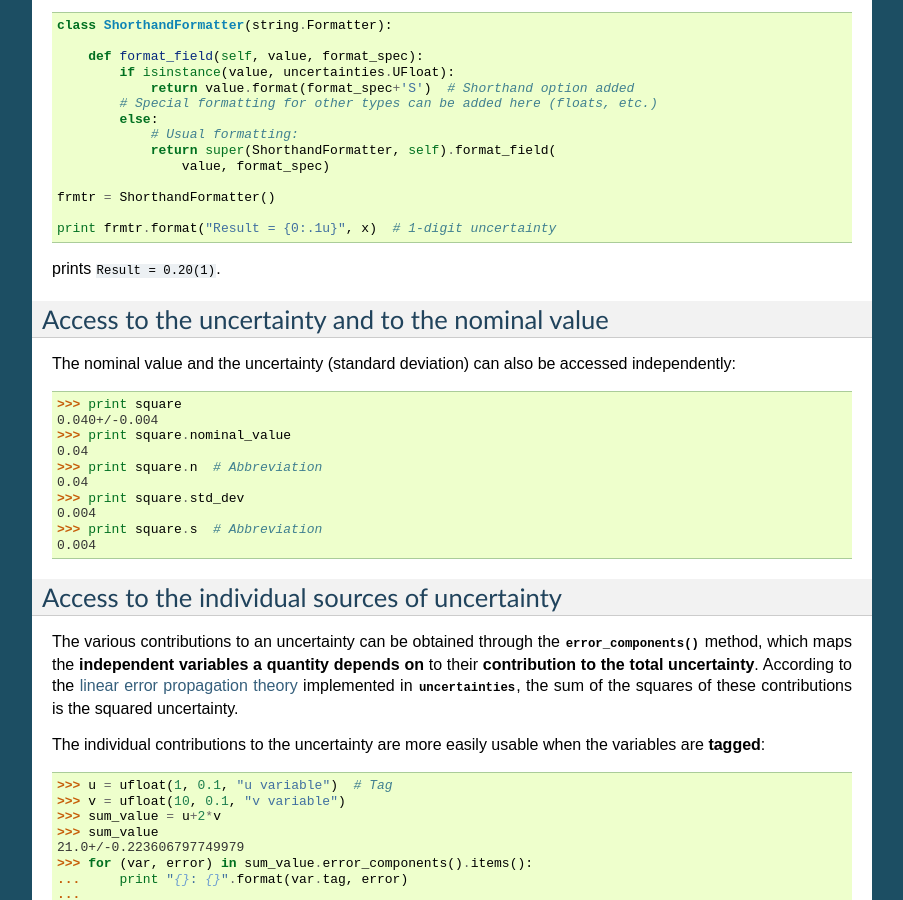
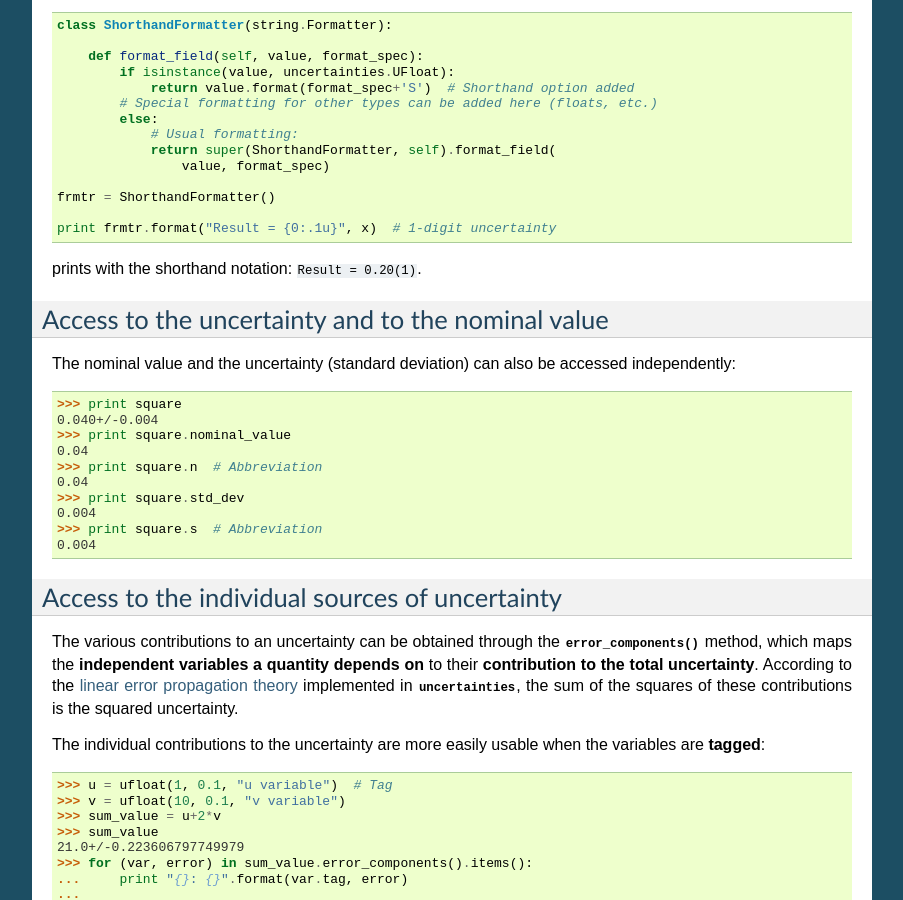
Before and after one commit to lmfit/uncertainties, a Sphinx documentation site: the page built from doc/user_guide.rst, in a window 1280 px wide and 900 px high, scrolled down 3734 px. Shown: the whole window, without its empty margins (198-1101 px from the left). Built offline with Sphinx 7.4.7, drawn with Linux system fonts in a browser that asks for light colours; the version number is read from the project's files by our own code.

Commit message:
More explicit effect of code.

```diff
--- a/doc/user_guide.rst
+++ b/doc/user_guide.rst
@@ -260,7 +260,7 @@ use the shorthand notation for numbers with uncertainties:
 
    print frmtr.format("Result = {0:.1u}", x)  # 1-digit uncertainty
 
-prints ``Result = 0.20(1)``.
+prints with the shorthand notation: ``Result = 0.20(1)``.
 
 
 .. index::
```
